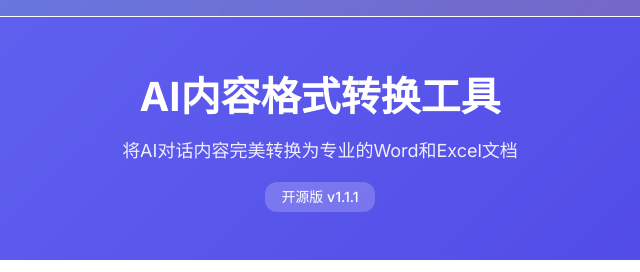
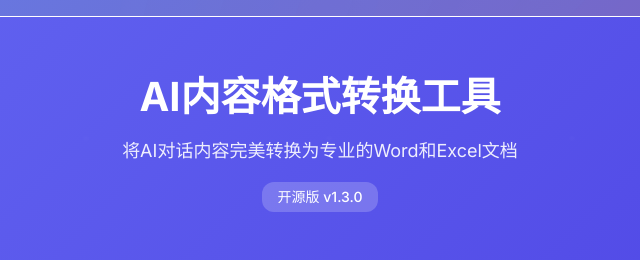
Before and after one commit to KK8088/ai-content-converter, a website: page index.html in a window 1280 px wide. Shown: the top 272 px of the page, 320-960 px from the left. Drawn offline with nearby package versions, Linux system fonts and the light colour scheme.

Commit message:
chore: Bump version to v1.3.0 - Advanced Content Detection Engine
📦 Version Update:
- package.json: 1.1.1  1.3.0
- config.js: 1.0.0  1.3.0
- index.html: v1.1.1  v1.3.0

🎯 Release Preparation:
- Synchronized version numbers across all files
- Ready for GitHub release v1.3.0
- Prepared for production deployment

This version introduces the revolutionary multi-layered content analysis
architecture with 95%+ detection accuracy and intelligent format recognition.

```diff
--- a/index.html
+++ b/index.html
@@ -23,7 +23,7 @@
         <div class="header">
             <h1>AI内容格式转换工具</h1>
             <p class="subtitle">将AI对话内容完美转换为专业的Word和Excel文档</p>
-            <div class="version-badge">开源版 v1.1.1</div>
+            <div class="version-badge">开源版 v1.3.0</div>
         </div>
 
         <!-- 主要内容区域 -->
--- a/js/config.js
+++ b/js/config.js
@@ -2,7 +2,7 @@
  * AI内容格式转换工具 - 配置文件
  *
  * @description 全局配置和常量定义
- * @version 1.0.0
+ * @version 1.3.0
  * @author AI Content Converter Team
  */
 
--- a/package.json
+++ b/package.json
@@ -1,6 +1,6 @@
 {
   "name": "ai-content-converter",
-  "version": "1.1.1",
+  "version": "1.3.0",
   "description": "将AI对话内容完美转换为专业的Word和Excel文档",
   "main": "index.html",
   "scripts": {
```
